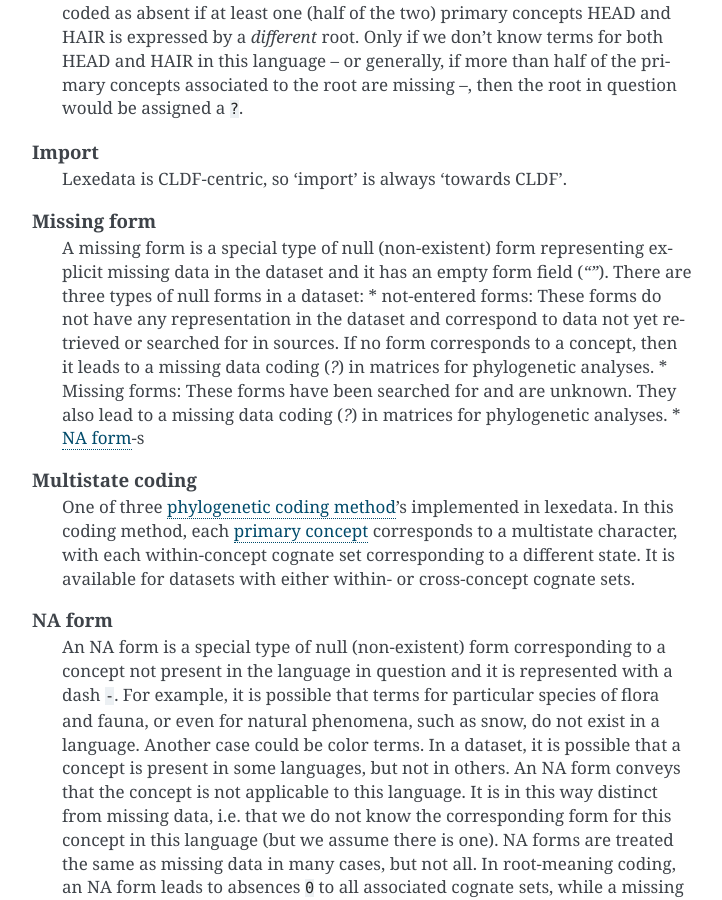
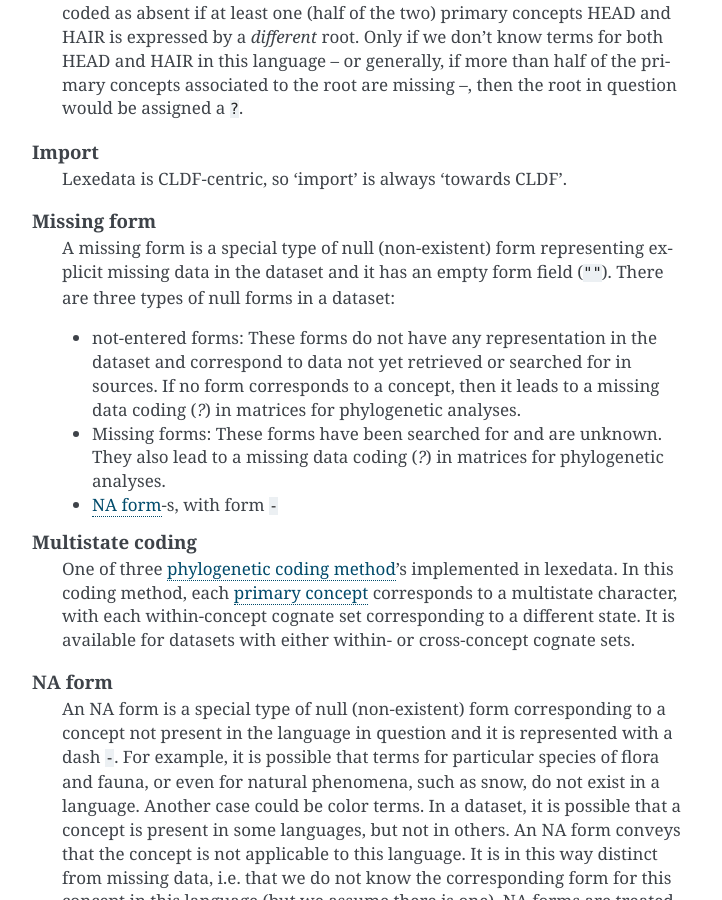
Before and after one commit to lexedata/lexedata, a Sphinx documentation site: the page built from docs/glossary.rst, in a window 1280 px wide and 900 px high, scrolled down 1661 px. Shown: the whole window, without its empty margins (388-1110 px from the left). Built offline with Sphinx 7.4.7, drawn with Linux system fonts in a browser that asks for light colours.

Commit message:
Add to missing forms

```diff
--- a/docs/glossary.rst
+++ b/docs/glossary.rst
@@ -56,11 +56,12 @@
     Lexedata is CLDF-centric, so ‘import’ is always ‘towards CLDF’.
 
   Missing form
-    A missing form is a special type of null (non-existent) form representing explicit missing data in the dataset and it has an empty form field (`""`).
+    A missing form is a special type of null (non-existent) form representing explicit missing data in the dataset and it has an empty form field (``""``).
     There are three types of null forms in a dataset:
+
     * not-entered forms: These forms do not have any representation in the dataset and correspond to data not yet retrieved or searched for in sources. If no form corresponds to a concept, then it leads to a missing data coding (`?`) in matrices for phylogenetic analyses.
     * Missing forms: These forms have been searched for and are unknown. They also lead to a missing data coding (`?`) in matrices for phylogenetic analyses.
-    * :term:`NA form`-s
+    * :term:`NA form`-s, with form ``-``
 
   Multistate coding
     One of three :term:`phylogenetic coding method`'s implemented in lexedata. In this coding method, each :term:`primary concept` corresponds to a multistate character, with each within-concept cognate set corresponding to a different state. It is available for datasets with either within- or cross-concept cognate sets.
```
